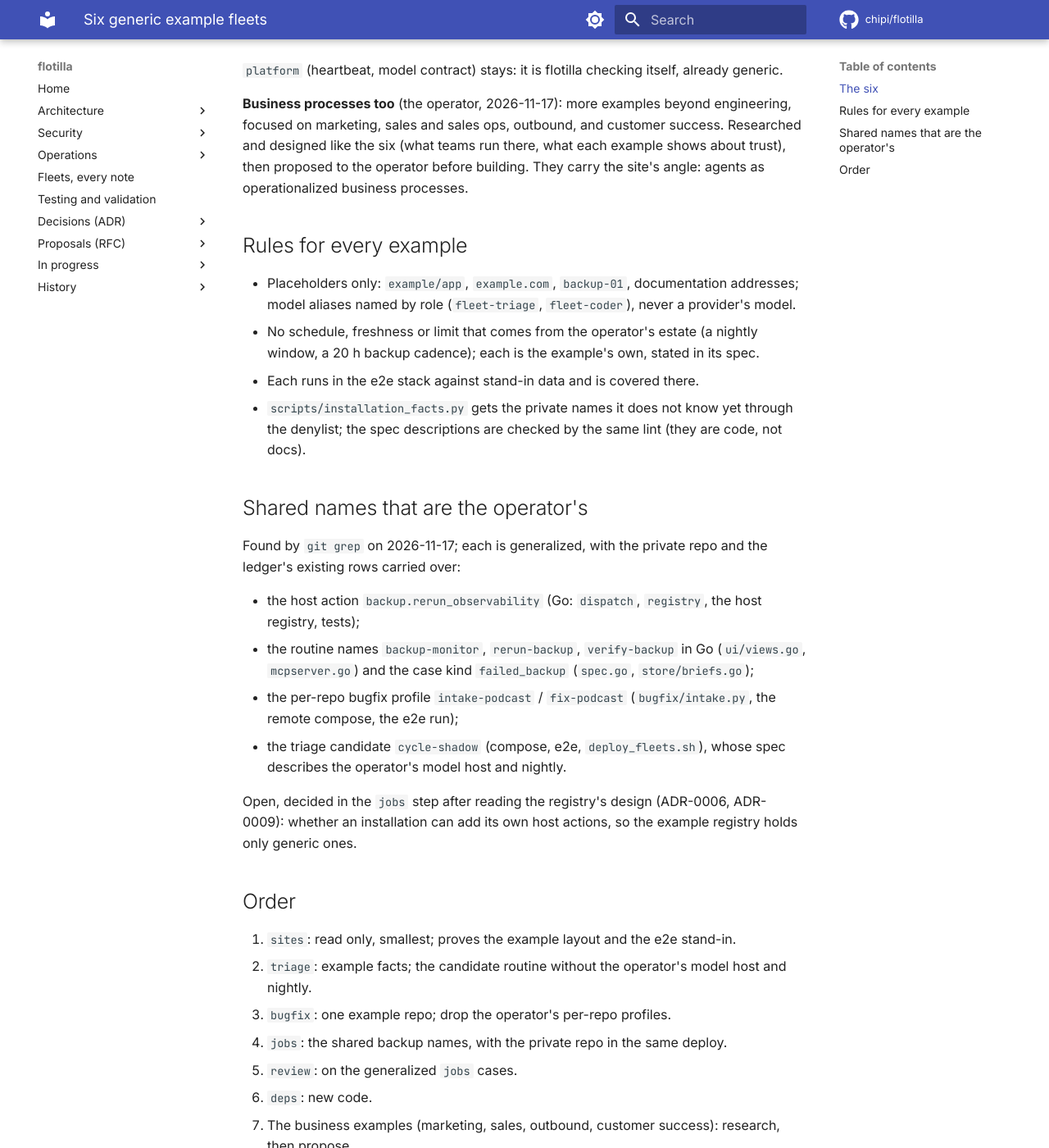
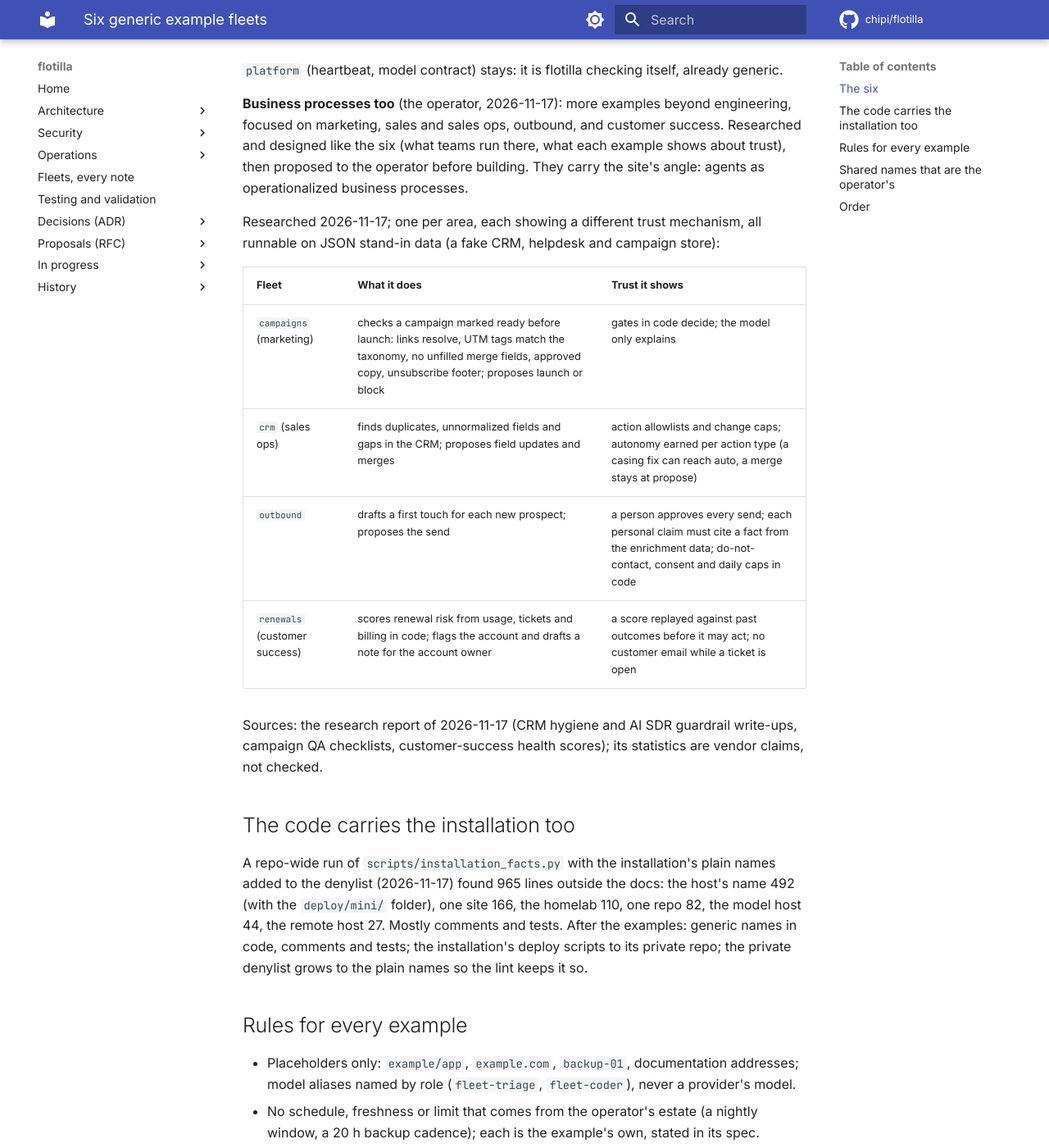
Before and after one commit to chipi/flotilla, an MkDocs documentation site: the page built from docs/wip/example-fleets-plan.md, in a window 1280 px wide and 1400 px high, scrolled down 1236 px. Shown: the whole window at 82% size. Built offline with MkDocs 1.6.1 and Material for MkDocs 9.7.7, drawn with Linux system fonts in a browser that asks for light colours; comment, search, counter and statistics services are not loaded.

Commit message:
example fleets, steps 2 and 3: triage and bugfix describe a generic installation; the per-repo bugfix profile and the candidate's model-host window leave the examples
The plan records the four business examples (campaigns, crm, outbound, renewals) from research, and the
installation names still in the code (965 lines) as the step after the examples.

Co-Authored-By: Claude Opus 5.5 <noreply@anthropic.com>
Claude-Session: https://claude.ai/code/session_01DJqN6uZH62eWy2Vu89dztT

```diff
--- a/docs/wip/example-fleets-plan.md
+++ b/docs/wip/example-fleets-plan.md
@@ -33,6 +33,28 @@ agents on narrow verifiable jobs, pipeline babysitting, approval gates on writes
 marketing, sales and sales ops, outbound, and customer success. Researched and designed like the six
 (what teams run there, what each example shows about trust), then proposed to the operator before
 building. They carry the site's angle: agents as operationalized business processes.
+
+Researched 2026-11-17; one per area, each showing a different trust mechanism, all runnable on JSON
+stand-in data (a fake CRM, helpdesk and campaign store):
+
+| Fleet | What it does | Trust it shows |
+| --- | --- | --- |
+| `campaigns` (marketing) | checks a campaign marked ready before launch: links resolve, UTM tags match the taxonomy, no unfilled merge fields, approved copy, unsubscribe footer; proposes launch or block | gates in code decide; the model only explains |
+| `crm` (sales ops) | finds duplicates, unnormalized fields and gaps in the CRM; proposes field updates and merges | action allowlists and change caps; autonomy earned per action type (a casing fix can reach auto, a merge stays at propose) |
+| `outbound` | drafts a first touch for each new prospect; proposes the send | a person approves every send; each personal claim must cite a fact from the enrichment data; do-not-contact, consent and daily caps in code |
+| `renewals` (customer success) | scores renewal risk from usage, tickets and billing in code; flags the account and drafts a note for the account owner | a score replayed against past outcomes before it may act; no customer email while a ticket is open |
+
+Sources: the research report of 2026-11-17 (CRM hygiene and AI SDR guardrail write-ups, campaign QA
+checklists, customer-success health scores); its statistics are vendor claims, not checked.
+
+## The code carries the installation too
+
+A repo-wide run of `scripts/installation_facts.py` with the installation's plain names added to the
+denylist (2026-11-17) found 965 lines outside the docs: the host's name 492 (with the `deploy/mini/`
+folder), one site 166, the homelab 110, one repo 82, the model host 44, the remote host 27. Mostly
+comments and tests. After the examples: generic names in code, comments and tests; the installation's
+deploy scripts to its private repo; the private denylist grows to the plain names so the lint keeps
+it so.
 
 ## Rules for every example
 
```
Also changed, not shown: fleets/README.md (+2 -2 lines), llms.txt (+4 -6 lines), 7 other files.
